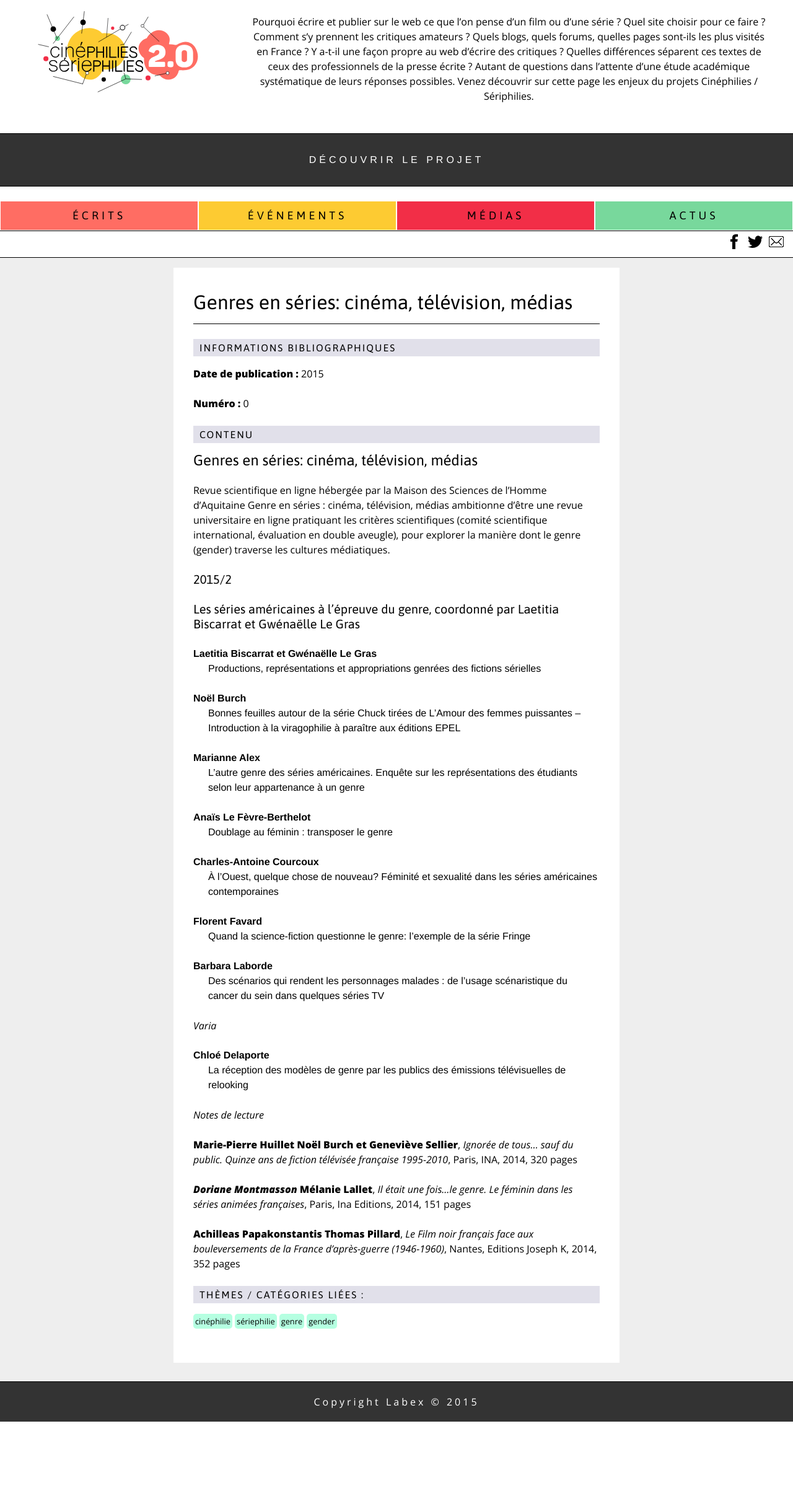
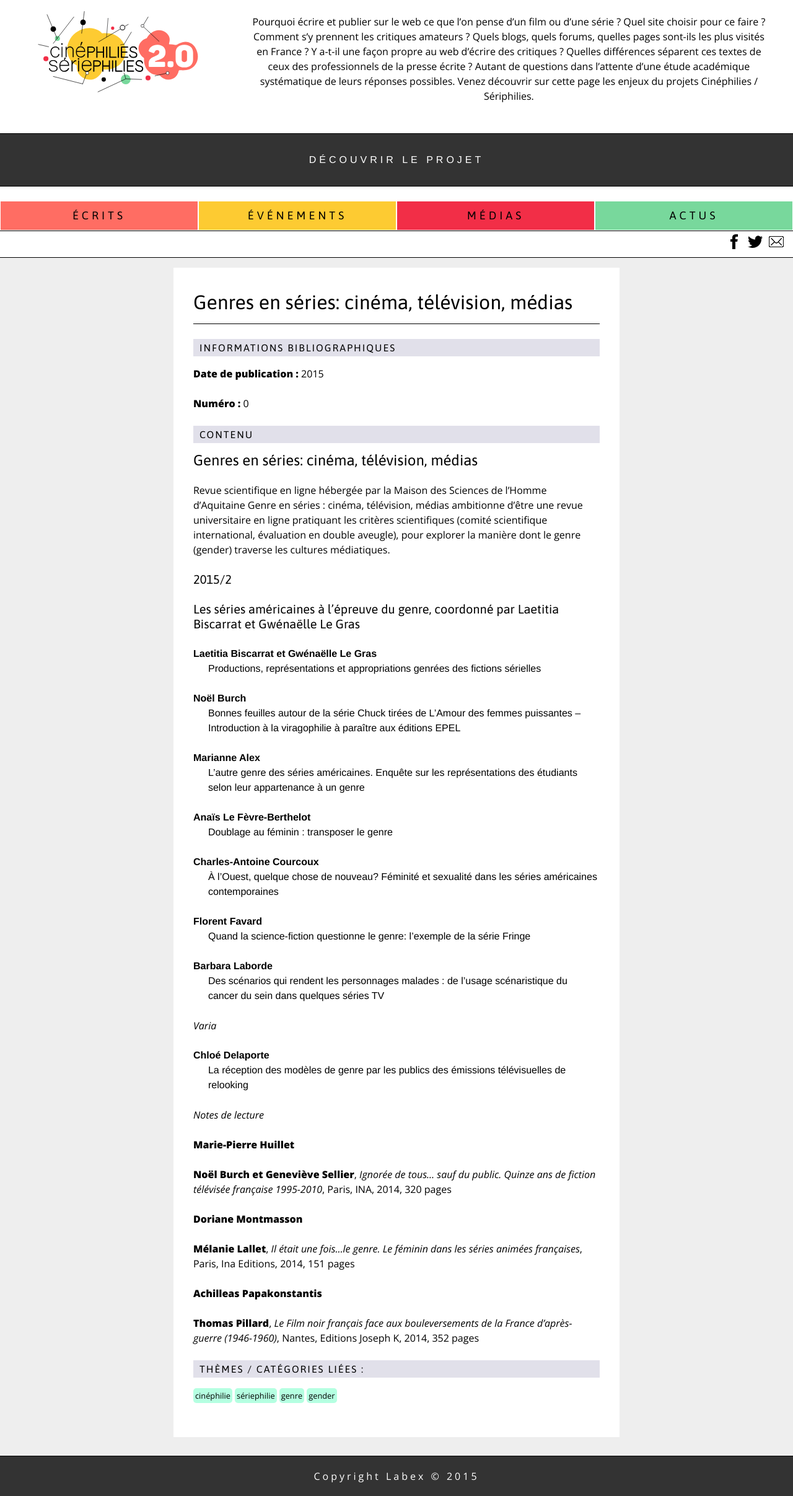
Before and after one commit to Labex-ICCA/Labex-ICCA.github.io, a Jekyll site: the page built from _posts/ecrits/2015-12-16-genres-en-s-ries-cin-ma-t-l-vision-m-dias.md, in a window 1280 px wide. Shown: the whole page at 62% size. Built offline with Jekyll 4.4.1, drawn with Linux system fonts in a browser that asks for light colours; Markdown is read by kramdown in place of the engine named in the settings; before the commit the page ends 2294 px from its top, so only the background shows below that.

```diff
--- a/_posts/ecrits/2015-12-16-genres-en-s-ries-cin-ma-t-l-vision-m-dias.md
+++ b/_posts/ecrits/2015-12-16-genres-en-s-ries-cin-ma-t-l-vision-m-dias.md
@@ -55,13 +55,16 @@ _Varia_
 _Notes de lecture_
 
 **Marie-Pierre Huillet**
+
 **Noël Burch et Geneviève Sellier**, _Ignorée de tous... sauf du public. Quinze ans de fiction télévisée française 1995-2010_,
 Paris, INA, 2014, 320 pages
 
-_**Doriane Montmasson**_
+**Doriane Montmasson**
+
 **Mélanie Lallet**, _Il était une fois…le genre. Le féminin dans les séries animées françaises_,
 Paris, Ina Editions, 2014, 151 pages
 
 **Achilleas Papakonstantis**
+
 **Thomas Pillard**, _Le Film noir français face aux bouleversements de la France d'après-guerre (1946-1960)_,
 Nantes, Editions Joseph K, 2014, 352 pages
```
